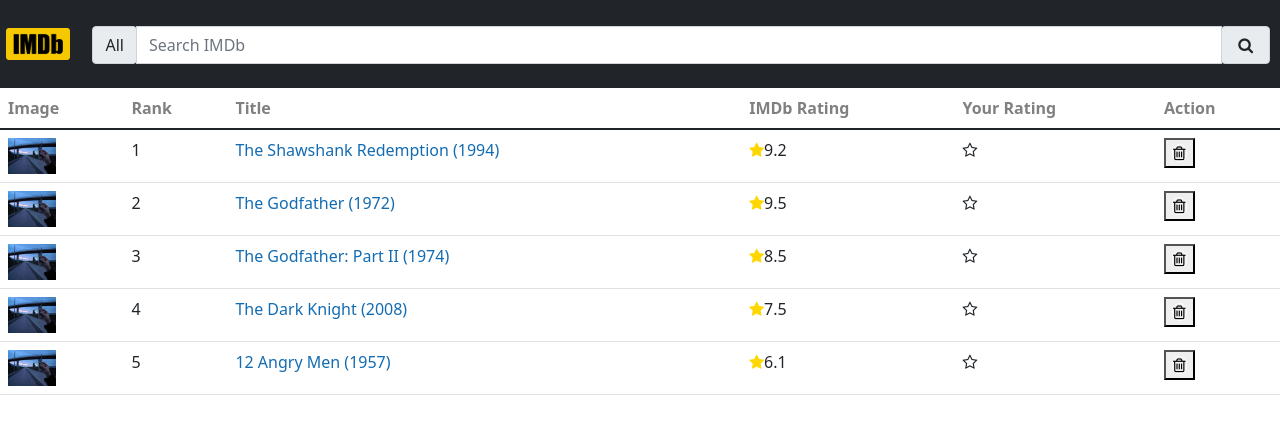
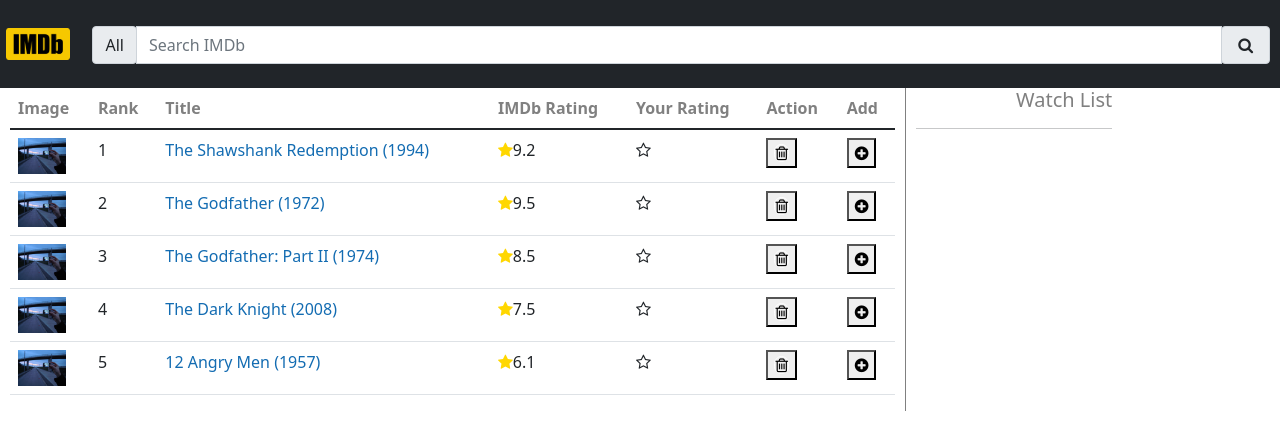
Before and after one commit to Anonymous-solver/IMDb_using_class_component, a React (Create React App) app: page / in a window 1280 px wide. Shown: the top 434 px of the page. Built offline with nearby package versions, Linux system fonts and the light colour scheme.

Commit message:
modified

```diff
--- a/src/components/movies.component.js
+++ b/src/components/movies.component.js
@@ -12,7 +12,8 @@
         title: "The Shawshank Redemption (1994)",
         imdb_rating: "9.2",
         your_rating: false,
-		action: <i style = {{borderRadius: '50px', border: '1px solid white'}} className="fa fa-trash-o"></i>
+		action: <i style = {{borderRadius: '50px', border: '1px solid white'}} className="fa fa-trash-o"></i>,
+		add: <i class="fa fa-plus-circle"></i>
       },
       {
 		image: img,
@@ -20,7 +21,8 @@
         title: "The Godfather (1972)",
         imdb_rating: "9.5",
         your_rating: false,
-		action: <i style = {{borderRadius: '50px', border: '1px solid white'}} className="fa fa-trash-o"></i>
+		action: <i style = {{borderRadius: '50px', border: '1px solid white'}} className="fa fa-trash-o"></i>,
+		add: <i class="fa fa-plus-circle"></i>
       },
       {
 		image: img,
@@ -28,7 +30,8 @@
         title: 'The Godfather: Part II (1974)',
         imdb_rating: "8.5",
         your_rating: false,
-		action: <i style = {{borderRadius: '50px', border: '1px solid white'}} className="fa fa-trash-o"></i>
+		action: <i style = {{borderRadius: '50px', border: '1px solid white'}} className="fa fa-trash-o"></i>,
+		add: <i class="fa fa-plus-circle"></i>
       },
 	  {
 		image: img,
@@ -36,7 +39,8 @@
         title: 'The Dark Knight (2008)',
         imdb_rating: "7.5",
         your_rating: false,
-		action: <i style = {{borderRadius: '50px', border: '1px solid white'}} className="fa fa-trash-o"></i>
+		action: <i style = {{borderRadius: '50px', border: '1px solid white'}} className="fa fa-trash-o"></i>,
+		add: <i class="fa fa-plus-circle"></i>
       },
 	  {
 		image: img,
@@ -44,9 +48,11 @@
         title: "12 Angry Men (1957)",
         imdb_rating: "6.1",
         your_rating: false,
-		action: <i style = {{borderRadius: '50px', border: '1px solid white'}} className="fa fa-trash-o"></i>
+		action: <i style = {{borderRadius: '50px', border: '1px solid white'}} className="fa fa-trash-o"></i>,
+		add: <i class="fa fa-plus-circle"></i>
       },
     ],
+	cart: []
   };
 
   handleToggleRating = (movieRank) => {
@@ -60,6 +66,13 @@
 	let movies = [...this.state.movies];
 	movies = movies.filter(movie => movie.rank !== key)
 	this.setState({movies})
+  }
+
+  handleAdd = (key) => {
+	const movies = [...this.state.movies];
+	const movie = movies.find(movie => movie.rank === key)
+	let cart = [...this.state.cart, movie];
+	this.setState({cart})
   }
 
   render() {
@@ -95,15 +108,37 @@
         path: "action",
         content: (movie, key) => <td> <button onClick={() => this.handleRemove(movie['rank'])}>{movie[key]}</button> </td>,
       },
+	  {
+        label: "Add",
+        path: "add",
+        content: (movie, key) => <td> <button onClick={() => this.handleAdd(movie['rank'])}>{movie[key]}</button> </td>,
+      },
     ];
 
     return (
       <>
-        <Table
-          data={this.state.movies}
-          columns={columns}
-		  handleRemove={this.handleRemove}
-        ></Table>
+	  	<div style={{display: 'flex'}}>
+			<div className='list-container'
+			style={{width: '70%',
+					marginLeft: '10px',
+					marginRight: '10px',
+					borderRight: '1px solid gray',
+					paddingRight: '10px'}
+					}>
+				<Table
+				data={this.state.movies}
+				columns={columns}
+				handleRemove={this.handleRemove}
+				></Table>
+			</div>
+			<div className='cart-container'>
+				<h5 style={{marginLeft: '100px', color: 'gray'}}>Watch List</h5>
+				<hr />
+				{
+					this.state.cart.map(movie => <li style={{color: '#136CB2'}}>{movie.title} <br /><br /> </li> )
+				}
+			</div>
+		</div>
       </>
     );
   }
```
